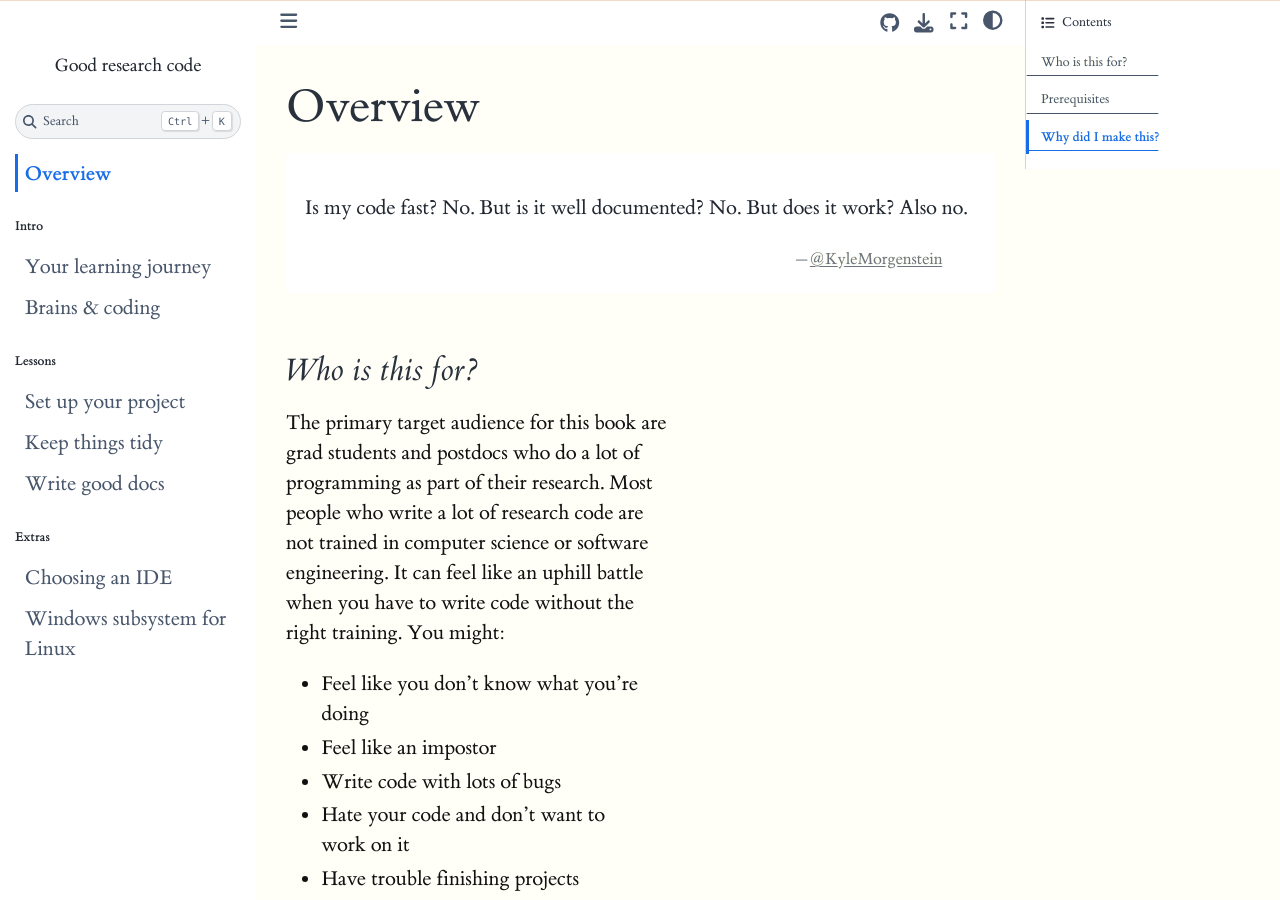
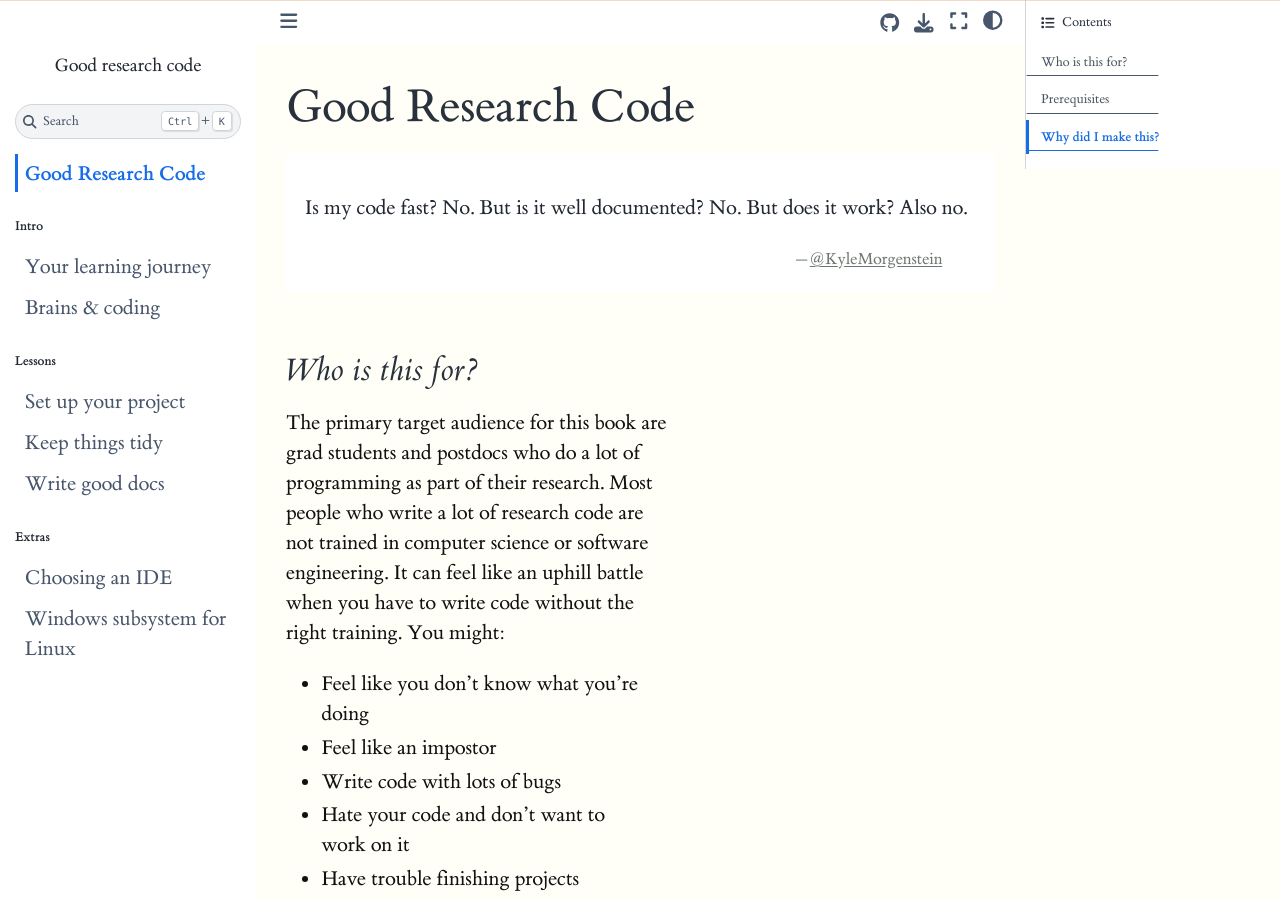
Before and after one commit to patrickmineault/codebook, a Jupyter Book: the page built from intro.myst.md, in a window 1280 px wide and 900 px high. Built offline with Jupyter Book 1.0.4 settings and Sphinx 7.4.7 and the Sphinx Book theme 1.1.4, drawn with Linux system fonts in a browser that asks for light colours.

Commit message:
Change header

````diff
--- a/intro.myst.md
+++ b/intro.myst.md
@@ -1,4 +1,4 @@
-# Overview
+# Good Research Code
 
 ```{epigraph}
 Is my code fast? No. But is it well documented? No. But does it work? Also no.
````
